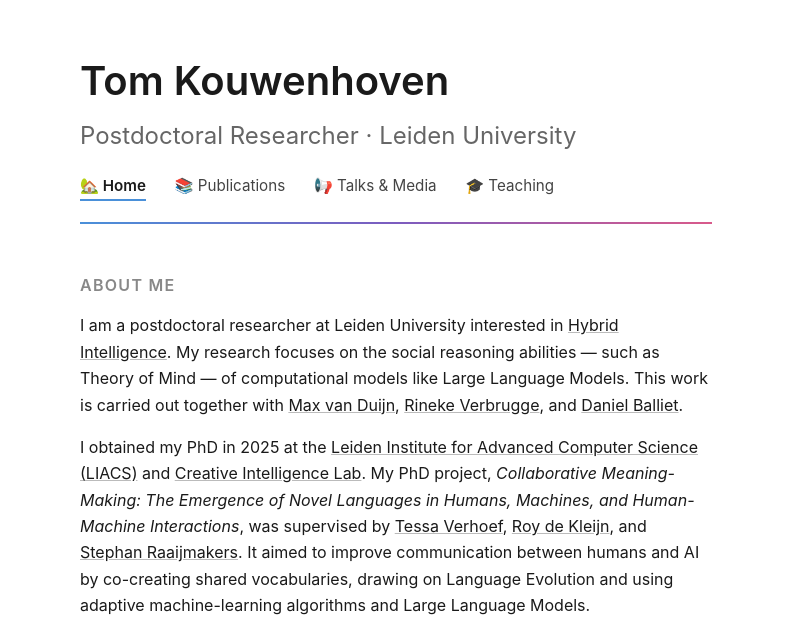
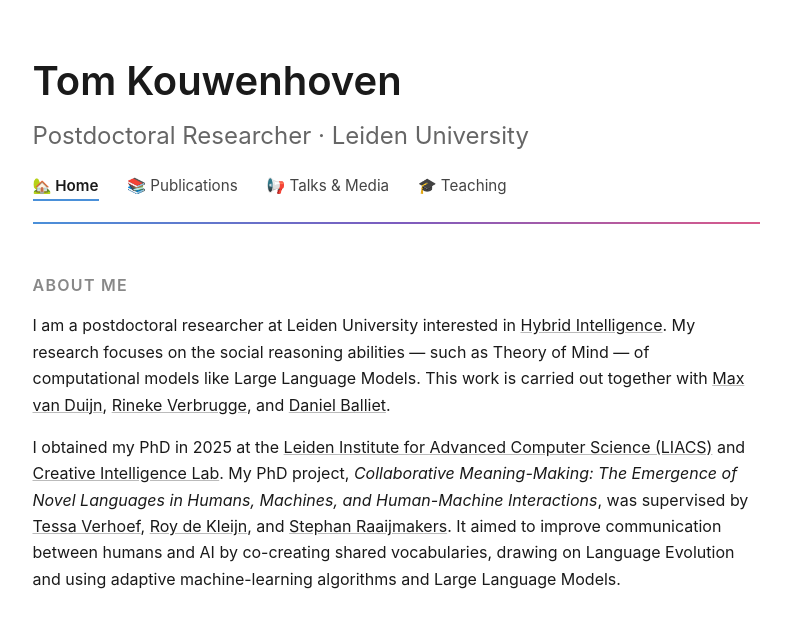
Before and after one commit to tomkouwenhoven/tomkouwenhoven.github.io, a Jekyll site: the page built from index.md, in a window 1280 px wide. Shown: the top 637 px of the page, without its empty margins (244-1035 px from the left). Built offline with Jekyll 4.4.1, drawn with Linux system fonts in a browser that asks for light colours.

Commit message:
make wider

```diff
--- a/assets/style.css
+++ b/assets/style.css
@@ -10,7 +10,7 @@ body {
   line-height: 1.65;
   color: #1a1a1a;
   background: #fff;
-  max-width: 680px;
+  max-width: 775px;
   margin: 0 auto;
   padding: 3rem 1.5rem 4rem;
 }
```
